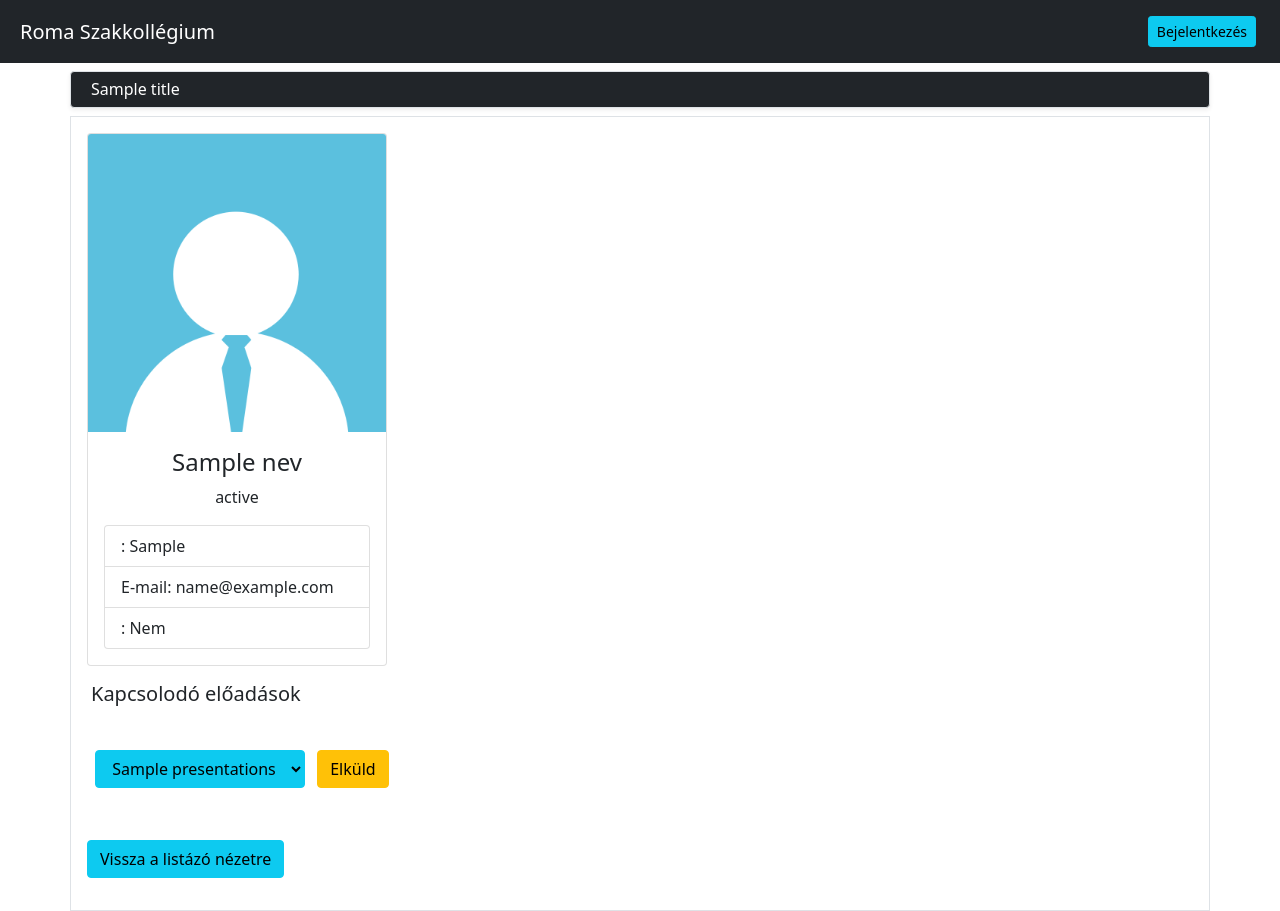
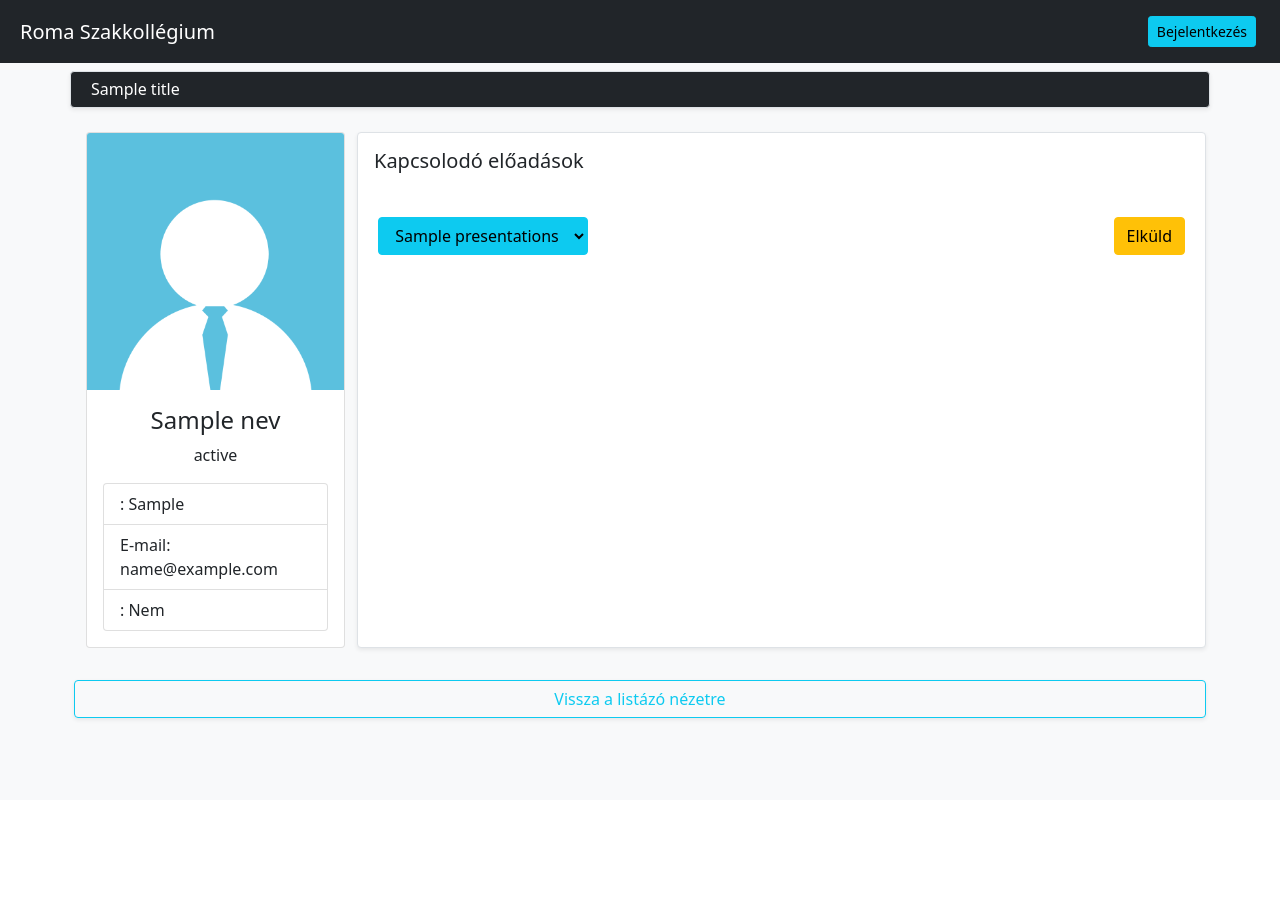
Before and after one commit to Gellifree/thesis, a CodeIgniter app: the page made by application/views/member/show.php in a window 1280 px wide. After the commit the page ends 721 px from the top, so only its background shows below. Run offline with CodeIgniter, Linux system fonts and the light colour scheme; tables that the repository leaves empty or names only in its code hold one stand-in row (values such as "Sample post"); the template is opened without the code that fills it: most values are stand-ins (such as "Sample title", 1, 10 or a date in 2020); data that the repository does not hold is empty.

Commit message:
fix(bootstrap 5): egyéni megtekintés javítása

```diff
--- a/application/views/member/show.php
+++ b/application/views/member/show.php
@@ -1,15 +1,15 @@
 <?php $this->load->view('common/bootstrap'); ?>
 <?php $this->load->view('common/navbar'); ?>
-
+<body class="bg-light">
 <div class="container my-2 border shadow-sm text-white bg-dark rounded">
 <h6 class="m-2"><?=$title?></h6>
 </div>
 
-<div class="container border p-3 shadow-smt bg-white">
+<div class="container p-3">
 
 <div class="row">
-  <div class="col- ">
-    <div class="card" style="width:300px">
+  <div class="col-lg-3 mb-3">
+    <div class="card">
       <img class="card-img-top" src="/public/images/member_rect.png" alt="Member placeholder image">
       <div class="card-body">
         <h4 class="card-title text-center">
@@ -29,12 +29,12 @@
       </div>
     </div>
   </div>
-  <div class="col  p-3">
+  <div class="col-lg-9  p-3 border bg-white shadow-sm rounded mb-3">
     <h5>Kapcsolodó előadások</h5>
     <ul class="list-group mt-3 mb-4">
     <?php foreach ($has_presentations as $presentation): ?>
       <li class="list-group-item"> <?php echo $presentation->eloadas_nev ?>
-        <?php echo anchor(base_url('member/delete_presentation/'.$presentation->eloadas.'/'.$record->id), '<h5 class="fas fa-trash text-info float-right"></h5>'); ?>
+        <?php echo anchor(base_url('member/delete_presentation/'.$presentation->eloadas.'/'.$record->id), '<h5 class="fas fa-trash text-info float-end"></h5>'); ?>
       </li>
 
     <?php endforeach ?>
@@ -50,7 +50,7 @@
     echo form_button(
       ['type' => 'submit'],
       lang('send'),
-      ['class' => 'btn btn-warning m-1 float-right']
+      ['class' => 'btn btn-warning m-1 float-end']
     );
 
     echo form_close();
@@ -59,9 +59,6 @@
 
 
   </div>
+    <?php echo anchor(base_url('member/list'), 'Vissza a listázó nézetre', ['class' => 'btn btn-outline-info mt-3 shadow-sm']) ?>
 </div>
-
-
-
-<?php echo anchor(base_url('member/list'), 'Vissza a listázó nézetre', ['class' => 'btn btn-info my-3']) ?>
 </div>
```
Also changed, not shown: application/views/institution/show.php (+12 -3 lines), application/views/presentation/show.php (+4 -7 lines).
